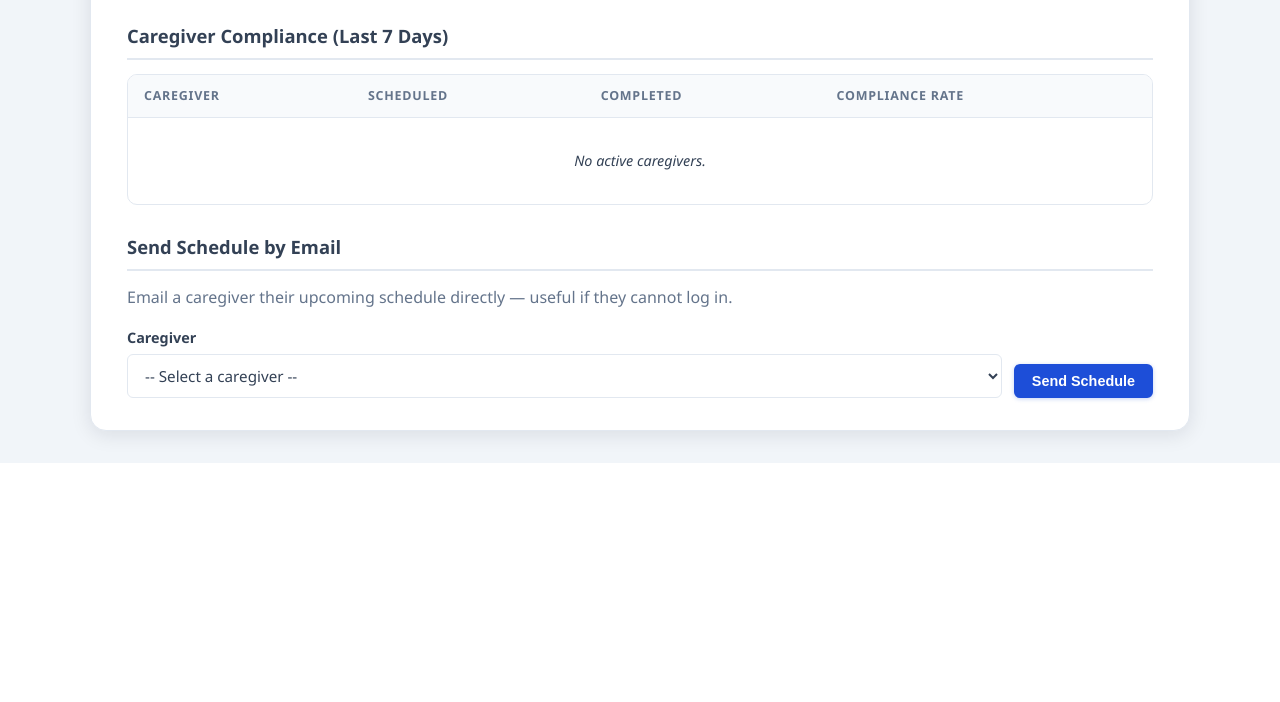
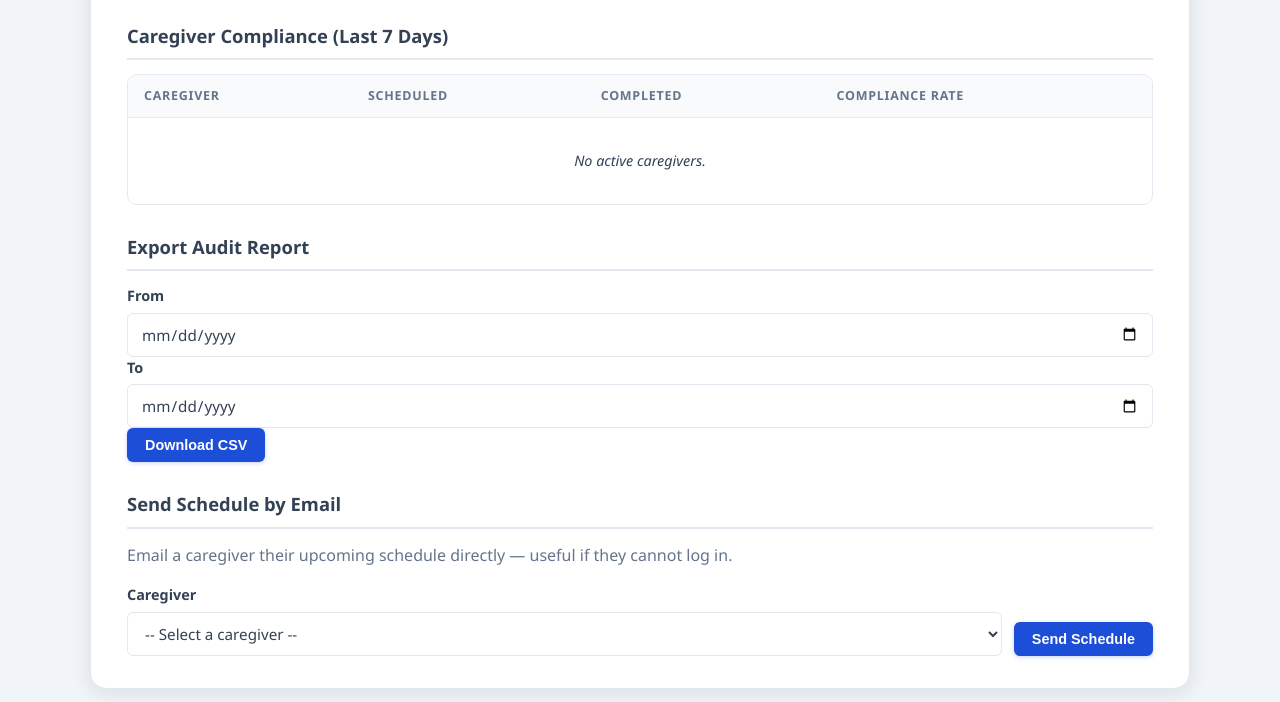
Before and after one commit to HlengiweNcube/hvcs, a Django app: page /accounts/manager-dashboard/ in a window 1280 px wide. Shown: the part 546-1248 px from the top of the page. Before the commit the page ends 1009 px from the top, so only its background shows below. Run offline with Django 5.2, Linux system fonts and the light colour scheme; the visitor is signed in with stand-in values (Sample User, id 1); data comes from the database, SQL or seed files in the repository.

Commit message:
feat: add CSV audit report export for managers
- export_audit_report view: date-filtered CSV download (date, caregiver,
  client, status, check-in/out times, GPS address, notes)
- manager_dashboard.html: date-range form with Download CSV button
- urls.py: /accounts/audit-report/ wired to new view
- tests: 5 new AuditReportExportTests (CSV content, date filter, role guard)

```diff
--- a/accounts/urls.py
+++ b/accounts/urls.py
@@ -35,4 +35,5 @@ urlpatterns = [
     path('managers/<int:pk>/edit/', views.manager_update, name='manager_update'),
     path('managers/<int:pk>/delete/', views.manager_delete, name='manager_delete'),
     path('send-schedule/', views.send_schedule_email, name='send_schedule_email'),
+    path('audit-report/', views.export_audit_report, name='export_audit_report'),
 ]
--- a/accounts/views.py
+++ b/accounts/views.py
@@ -1,3 +1,4 @@
+import csv
 import json
 import urllib.request
 
@@ -756,3 +757,54 @@ def send_schedule_email(request):
 
     messages.success(request, f'Schedule emailed to {caregiver} ({email_address}).')
     return redirect('manager_dashboard')
+
+
+@role_required(User.Role.ADMIN, User.Role.MANAGER)
+def export_audit_report(request):
+    """Download a CSV audit report of all visits for a given date range."""
+    today = timezone.now().date()
+    default_from = today - timezone.timedelta(days=30)
+
+    date_from_str = request.GET.get('date_from', str(default_from))
+    date_to_str = request.GET.get('date_to', str(today))
+
+    try:
+        date_from = timezone.datetime.strptime(date_from_str, '%Y-%m-%d').date()
+        date_to = timezone.datetime.strptime(date_to_str, '%Y-%m-%d').date()
+    except ValueError:
+        date_from, date_to = default_from, today
+
+    visits = (
+        Visit.objects.filter(
+            scheduled_date__gte=date_from,
+            scheduled_date__lte=date_to,
+        )
+        .select_related('caregiver__user', 'client')
+        .order_by('scheduled_date', 'scheduled_time')
+    )
+
+    filename = f'hvcs_audit_{date_from}_{date_to}.csv'
+    from django.http import HttpResponse as _HR
+    response = _HR(content_type='text/csv')
+    response['Content-Disposition'] = f'attachment; filename="{filename}"'
+
+    writer = csv.writer(response)
+    writer.writerow([
+        'Date', 'Time', 'Caregiver', 'Client',
+        'Status', 'Check-in Time', 'Check-out Time',
+        'GPS Address', 'Notes',
+    ])
+    for v in visits:
+        writer.writerow([
+            v.scheduled_date,
+            v.scheduled_time,
+            str(v.caregiver),
+            str(v.client),
+            v.get_status_display(),
+            v.check_in_time.strftime('%Y-%m-%d %H:%M') if v.check_in_time else '',
+            v.check_out_time.strftime('%Y-%m-%d %H:%M') if v.check_out_time else '',
+            v.check_in_address,
+            v.notes,
+        ])
+
+    return response
--- a/templates/accounts/manager_dashboard.html
+++ b/templates/accounts/manager_dashboard.html
@@ -112,6 +112,19 @@
     </table>
 </div>
 
+<h2 class="section-title">Export Audit Report</h2>
+<form method="get" action="{% url 'export_audit_report' %}" class="form-shell form-shell--inline">
+    <div class="field-group">
+        <label for="date_from">From</label>
+        <input type="date" id="date_from" name="date_from">
+    </div>
+    <div class="field-group">
+        <label for="date_to">To</label>
+        <input type="date" id="date_to" name="date_to">
+    </div>
+    <button type="submit" class="button">Download CSV</button>
+</form>
+
 <h2 class="section-title">Send Schedule by Email</h2>
 <p class="page-text" style="color:var(--gray-500);margin-bottom:16px;">Email a caregiver their upcoming schedule directly — useful if they cannot log in.</p>
 
```
Also changed, not shown: accounts/tests.py (+46 -0 lines).
